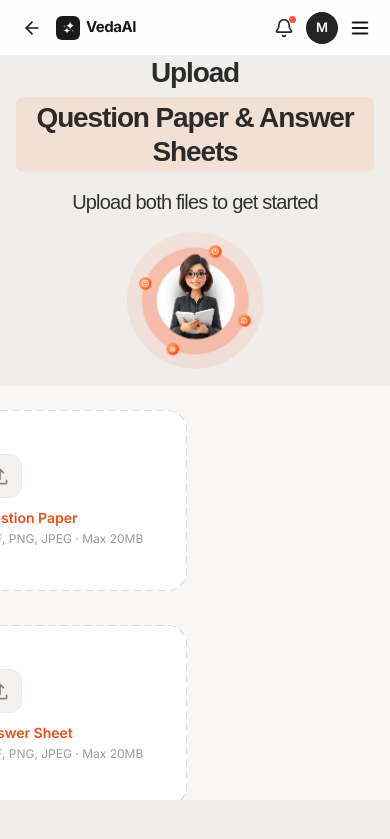
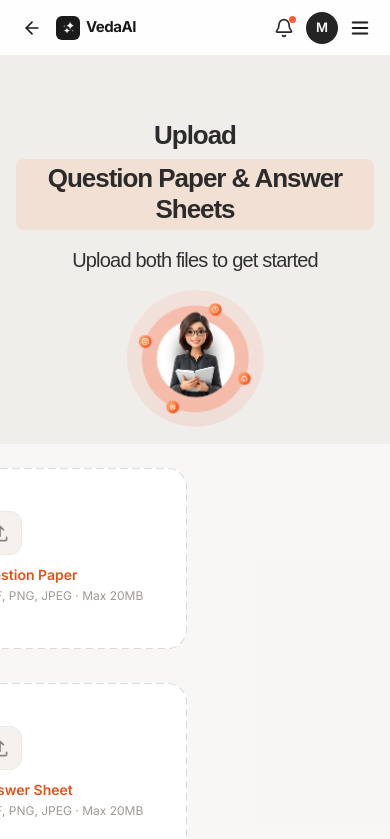
Before and after one commit to anshumancodes/veda-ai-test, a Next.js app in the folder apps/web/: page / in a window 390 px wide. Shown: the top 839 px of the page. Built offline with nearby package versions, Linux system fonts and the light colour scheme.

Commit message:
refactor(upload): Improve responsive layout and styling

```diff
--- a/apps/web/src/components/upload/assessment-upload.tsx
+++ b/apps/web/src/components/upload/assessment-upload.tsx
@@ -237,23 +237,22 @@ export function AssessmentUpload() {
   return (
     <main
       className="bg-background"
-      style={{ height: "100vh", maxHeight: 800, overflow: "hidden" }}
+      style={{ minHeight: "100vh", overflow: "auto" }}
     >
       <TopNav />
 
       <section
         className="upload-section mx-auto flex flex-col items-center justify-center px-6 py-12"
         style={{
-          height: "calc(100vh - 56px)",
-          maxHeight: "744px",
-          minHeight: 0,
+          minHeight: "calc(100vh - 56px)",
           overflowY: "auto",
         }}
       >
         <div
           className="upload-container"
           style={{
-            width: 789,
+            width: "100%",
+            maxWidth: 789,
             display: "flex",
             flexDirection: "column",
             alignItems: "center",
@@ -271,7 +270,7 @@ export function AssessmentUpload() {
                 justifyContent: "center",
                 gap: 8,
                 marginBottom: 0,
-                marginTop: 120,
+                marginTop: "clamp(40px, 8vh, 120px)",
               }}
             >
               <span
@@ -375,7 +374,8 @@ export function AssessmentUpload() {
               className="dropzone-row"
               style={{
                 background: "rgba(255, 255, 255, 0.5)",
-                width: 823,
+                width: "100%",
+                maxWidth: 823,
                 borderRadius: 24,
                 padding: 12,
                 gap: 10,
@@ -470,22 +470,30 @@ export function AssessmentUpload() {
             }
 
             /* ── Responsive upload layout ───────────────────────── */
+
+            /* Tablet: stack dropzone columns */
+            @media (max-width: 900px) {
+              .dropzone-row {
+                flex-direction: column !important;
+              }
+              .upload-heading span {
+                font-size: 32px !important;
+              }
+            }
+
+            /* Mobile */
             @media (max-width: 767px) {
               .upload-section {
-                min-height: calc(100vh - 56px);
                 padding-left: 16px !important;
                 padding-right: 16px !important;
+                padding-top: 24px !important;
+                padding-bottom: 24px !important;
               }
-              .upload-container {
-                width: 100% !important;
+              .upload-heading {
+                margin-top: 40px !important;
               }
               .upload-heading span {
-                font-size: 28px !important;
-              }
-              .dropzone-row {
-                width: 100% !important;
-                height: auto !important;
-                flex-direction: column !important;
+                font-size: 26px !important;
               }
             }
           `}</style>
```
